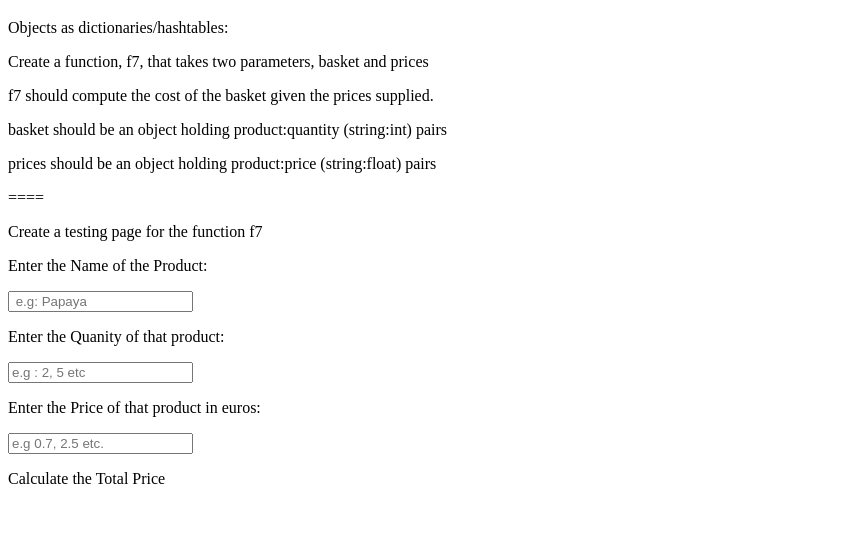
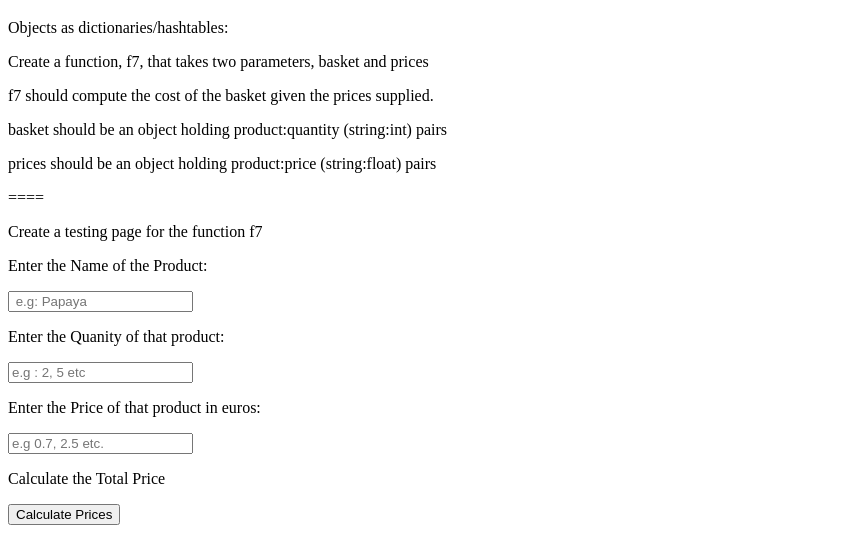
Before and after one commit to abdullahbilal-code/ISC_Programming, a plain HTML site: page exercise5.html in a window 1280 px wide. Shown: the part 719-1252 px from the top of the page, without its empty margins (0-845 px from the left). Before the commit the page ends 1223 px from the top, so only its background shows below. Drawn offline with Linux system fonts and the light colour scheme.

Commit message:
Add Cal button

```diff
--- a/exercise5.html
+++ b/exercise5.html
@@ -116,6 +116,7 @@
     <p>Enter the Price of that product in euros:  </p>
     <input type="decimal" id="pPrice" placeholder="e.g 0.7, 2.5 etc.">
     <p>Calculate the Total Price </p>
+    <button onclick="displayCost()">Calculate Prices</button>
 
     <script>
 
```
